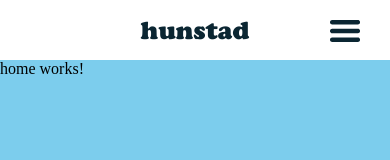
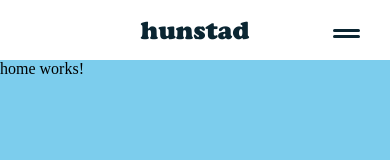
Before and after one commit to JamieHunstad/hunstad, an Angular app: page / in a window 390 px wide. Shown: the top 160 px of the page. Built offline with nearby package versions, Linux system fonts and the light colour scheme.

Commit message:
hamburger animation added

```diff
--- a/src/app/shared/header/header.component.css
+++ b/src/app/shared/header/header.component.css
@@ -23,10 +23,13 @@ nav{
     font-size: 26px;
 }
 .hamburger-menu{
-    display: none;
+    height:0px;
+    overflow:hidden;
 }
 .hamburger-menu-open{
+    height:100%;
     position:fixed;
+    overflow: hidden;
     padding:0;
     margin:0;
 
@@ -39,6 +42,9 @@ nav{
     background-color: var(--colorTertiary);
     color: var(--colorSecondary);
     font-family: var(--bodyFontBold);
+
+    transition: all 250ms ease-in-out;
+    z-index: 100;
 }
 .hamburger-menu-links_container{
     height: 100%;
@@ -52,19 +58,54 @@ nav{
     margin: 40px 0px;
     font-size: 45px;
 }
-.hamburger-icon-open img, .hamburger-icon-close img{
+
+/* hamburger icon */
+.nav_toggle{
     position: absolute;
-    top: 20px;
+    top: 15px;
     right: 30px;
-    width:30px;
+    border: none;
+    width:2em;
+    height:30px;
+    background-color: white;
+    cursor:pointer;
+    z-index: 200;
 }
+.hamburger{
+    display: block;
+    position: relative;
+    cursor:pointer;
+}
+.hamburger, .hamburger::after {
+    width: 2em;
+    height: 3px;
+    border-radius: 100px;
+    background: var(--colorSecondary);
+    transition: transform 250ms ease-in-out;
+    cursor:pointer;
+}
+.hamburger::after {
+    content: '';
+    position: absolute;
+    left: 0;
+    top: 6px;
+    cursor:pointer;
+}
+
+.nav_toggle_open .hamburger{
+    transform: rotate(45deg);
+}
+.nav_toggle_open .hamburger::after {
+    transform: rotate(90deg) translate(-6px);
+}
+
 
 @media screen and (min-width: 768px) {
     .nav-container{
         display: grid;
         grid-template-columns: repeat(3, 1fr);
     }
-    .hamburger-icon-open img{
+    .nav_toggle{
         display: none;
     }
     .nav-container-left,.nav-container-center,.nav-container-right{
--- a/src/app/shared/header/header.component.html
+++ b/src/app/shared/header/header.component.html
@@ -13,10 +13,10 @@
                     <a>about</a>
                     <a>contact</a>
                 </div>
+            </div><div class="nav_toggle-container">
+            <button class="nav_toggle" [ngClass]="{nav_toggle_open: toggle==true}" (click)="navToggle()"><span class="hamburger"></span></button>
             </div>
-            <div class="hamburger-icon-open"><img src="assets/icons/hamburger_icon_open.svg"></div>
-            <div class="hamburger-menu">
-                <div class="hamburger-icon-close"><img src="assets/icons/hamburger_icon_close.svg"></div>
+            <div class="hamburger-menu" [ngClass]="{'hamburger-menu-open': toggle==true}">
                 <div class="hamburger-menu-links_container">
                     <a class="hamburger-menu-links">resume</a>
                     <a class="hamburger-menu-links">portfolio</a>
--- a/src/app/shared/header/header.component.ts
+++ b/src/app/shared/header/header.component.ts
@@ -7,9 +7,18 @@ import { Component, OnInit } from '@angular/core';
 })
 export class HeaderComponent implements OnInit {
 
-  constructor() { }
+  toggle: boolean = false;
+
+  constructor() {
+   }
+
 
   ngOnInit(): void {
+
+  }
+
+  navToggle(){
+    this.toggle = !this.toggle;
   }
 
 }
```
